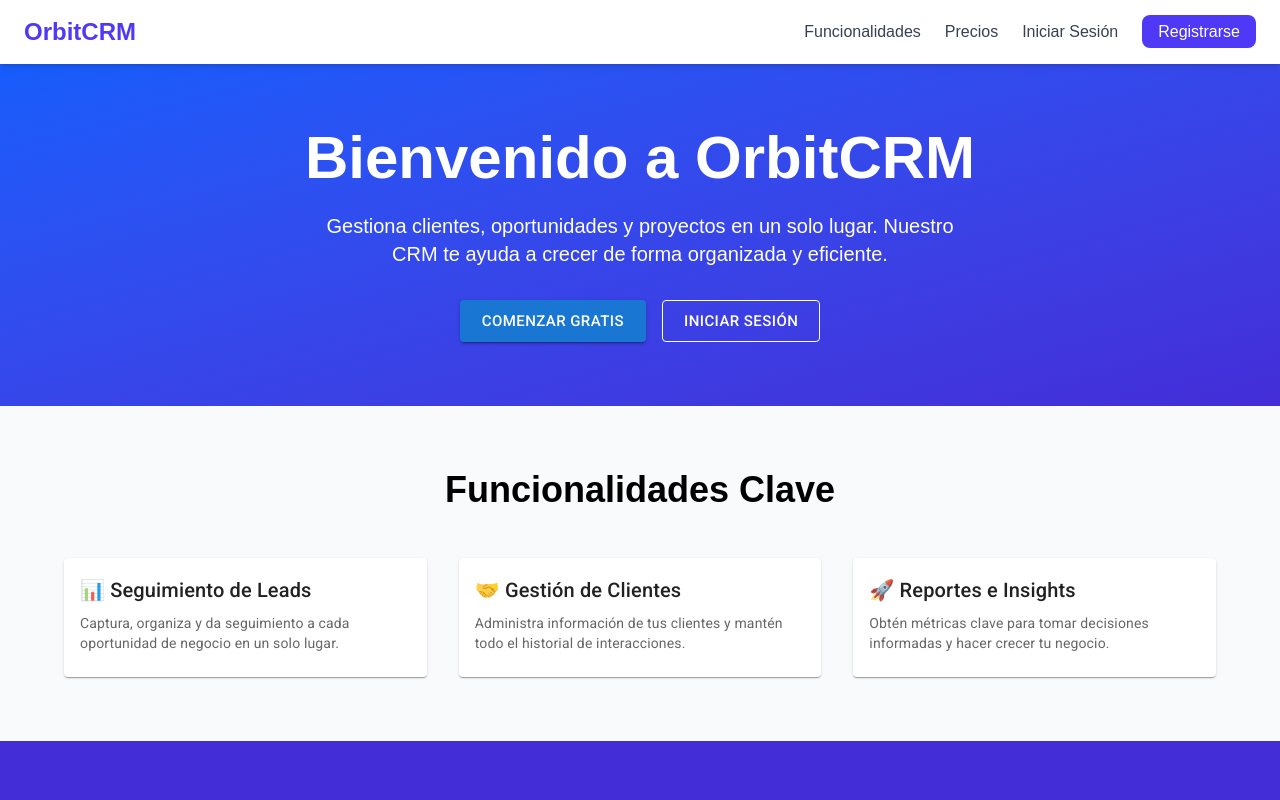
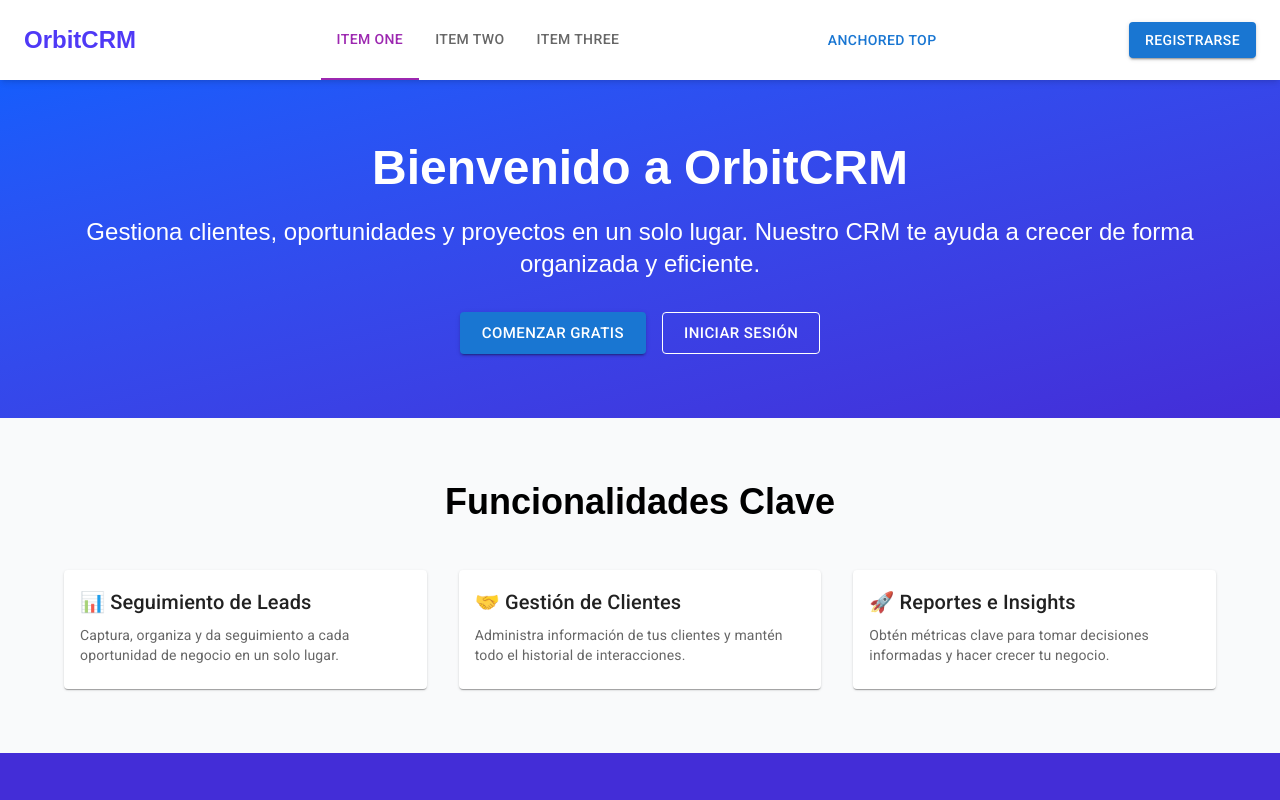
Before and after one commit to alelex10/frontend-CRM, a Next.js app: page / in a window 1280 px wide. Shown: the top 800 px of the page. Built offline with nearby package versions, Linux system fonts and the light colour scheme; a web font is replaced by a local one.

Commit message:
feat: develop first movil

```diff
--- a/src/app/page.tsx
+++ b/src/app/page.tsx
@@ -10,12 +10,11 @@ export default function HomePage() {
     <>
       <NavBar />
       <main className="min-h-screen flex flex-col">
-        {/* Hero */}
-        <section className="flex flex-col items-center justify-center text-center flex-1 px-6 py-16 bg-gradient-to-br from-blue-600 to-indigo-700 text-white">
-          <h1 className="text-4xl md:text-6xl font-bold mb-6">
-            Bienvenido a OrbitCRM
-          </h1>
-          <p className="text-lg md:text-xl mb-8 max-w-2xl">
+        <section className="h-[90vh] flex flex-col items-center justify-center text-center px-6 py-16
+        bg-gradient-to-br from-blue-600 to-indigo-700 text-white
+        md:flex-1">
+          <h1 className="text-5xl font-bold mb-6">Bienvenido a OrbitCRM</h1>
+          <p className="text-2xl mb-8">
             Gestiona clientes, oportunidades y proyectos en un solo lugar.
             Nuestro CRM te ayuda a crecer de forma organizada y eficiente.
           </p>
--- a/src/components/navbar/NavBar.tsx
+++ b/src/components/navbar/NavBar.tsx
@@ -1,40 +1,45 @@
 import Link from "next/link";
-import Image from "next/image";
-import logo from "@public/assets/img/icono.png";
+import { Button, Drawer, Tab, Tabs } from "@mui/material";
+import { useState } from "react";
 export const NavBar = () => {
+  const [value, setValue] = useState("one");
+  const [open, setOpen] = useState(false);
+
+  const toggleDrawer = (newOpen: boolean) => () => {
+    setOpen(newOpen);
+  };
+
   return (
-    <header className="bg-white shadow-md sticky top-0 z-50">
-      <nav className="max-w-7xl mx-auto px-6 py-4 flex justify-between items-center">
-        <Link href="/" className="text-2xl font-bold text-indigo-600">
+    <header className="h-[10vh] bg-white shadow-md sticky top-0 z-50">
+      <nav className="max-w-7xl mx-auto px-6 flex justify-between items-center items">
+        <Link href="/" className="text-2xl font-bold text-indigo-600 ">
           OrbitCRM
         </Link>
-        <ul className="flex gap-6 text-gray-700 font-medium">
-          <li>
-            <Link href="#features" className="hover:text-indigo-600">
-              Funcionalidades
-            </Link>
-          </li>
-          <li>
-            <Link href="#pricing" className="hover:text-indigo-600">
-              Precios
-            </Link>
-          </li>
-          <li>
-            <Link href="/auth/login" className="hover:text-indigo-600">
-              Iniciar Sesión
-            </Link>
-          </li>
-          <li>
-            <Link
-              href="/auth/register"
-              className="bg-indigo-600 text-white px-4 py-2 rounded-lg hover:bg-indigo-700 transition"
-            >
+        <div className="hidden sm:block">
+          <Tabs
+            value={value}
+            onChange={(e, v) => setValue(v)}
+            textColor="secondary"
+            indicatorColor="secondary"
+            aria-label="secondary tabs example"
+          >
+            <Tab sx={{ height: "10vh" }} value="one" label="Item One" />
+            <Tab sx={{ height: "10vh" }} value="two" label="Item Two" />
+            <Tab sx={{ height: "10vh" }} value="three" label="Item Three" />
+          </Tabs>
+        </div>
+        <Button onClick={toggleDrawer(true)}>anchored top</Button>
+        <Drawer anchor="top" open={open} onClose={toggleDrawer(false)}>
+          hola
+        </Drawer>
+        <div className="max-sm:hidden">
+          <Link href="/auth/register">
+            <Button className="" variant="contained">
               Registrarse
-            </Link>
-          </li>
-        </ul>
+            </Button>
+          </Link>
+        </div>
       </nav>
-
     </header>
   );
 };
```
